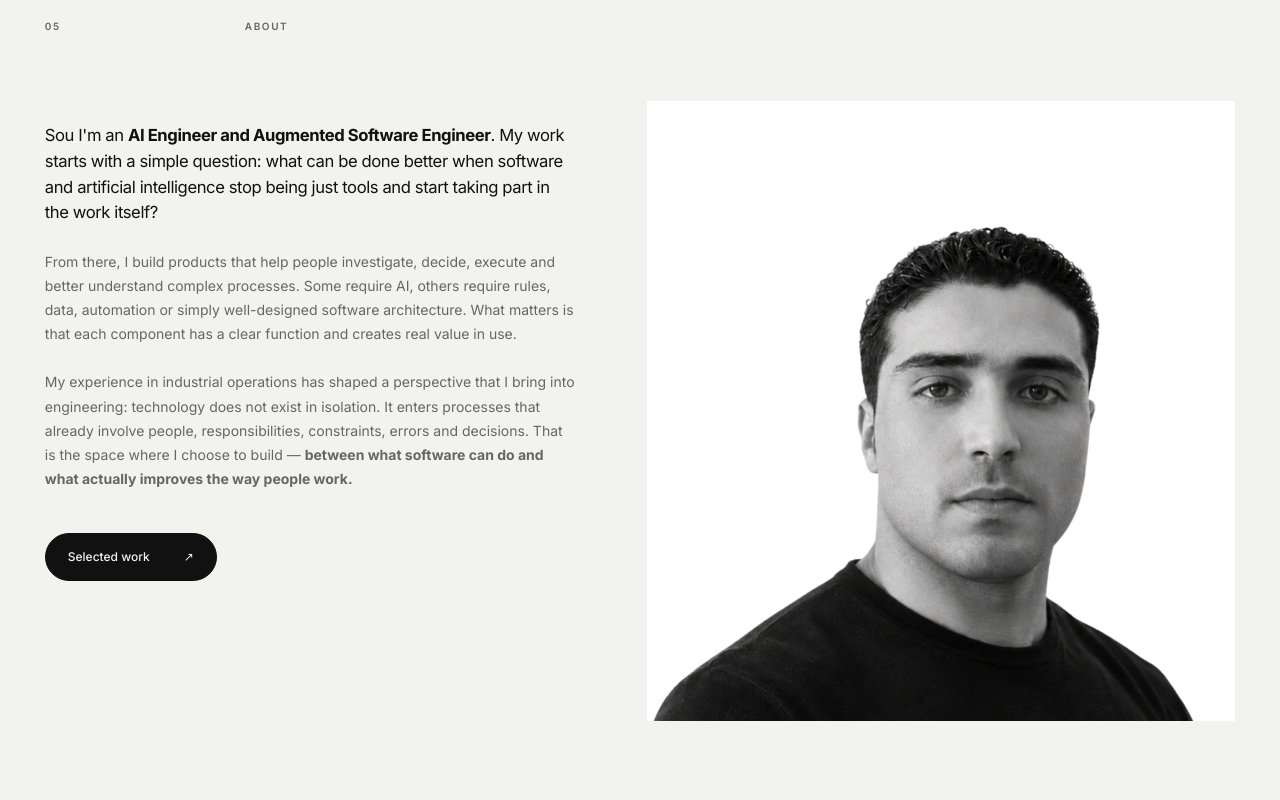
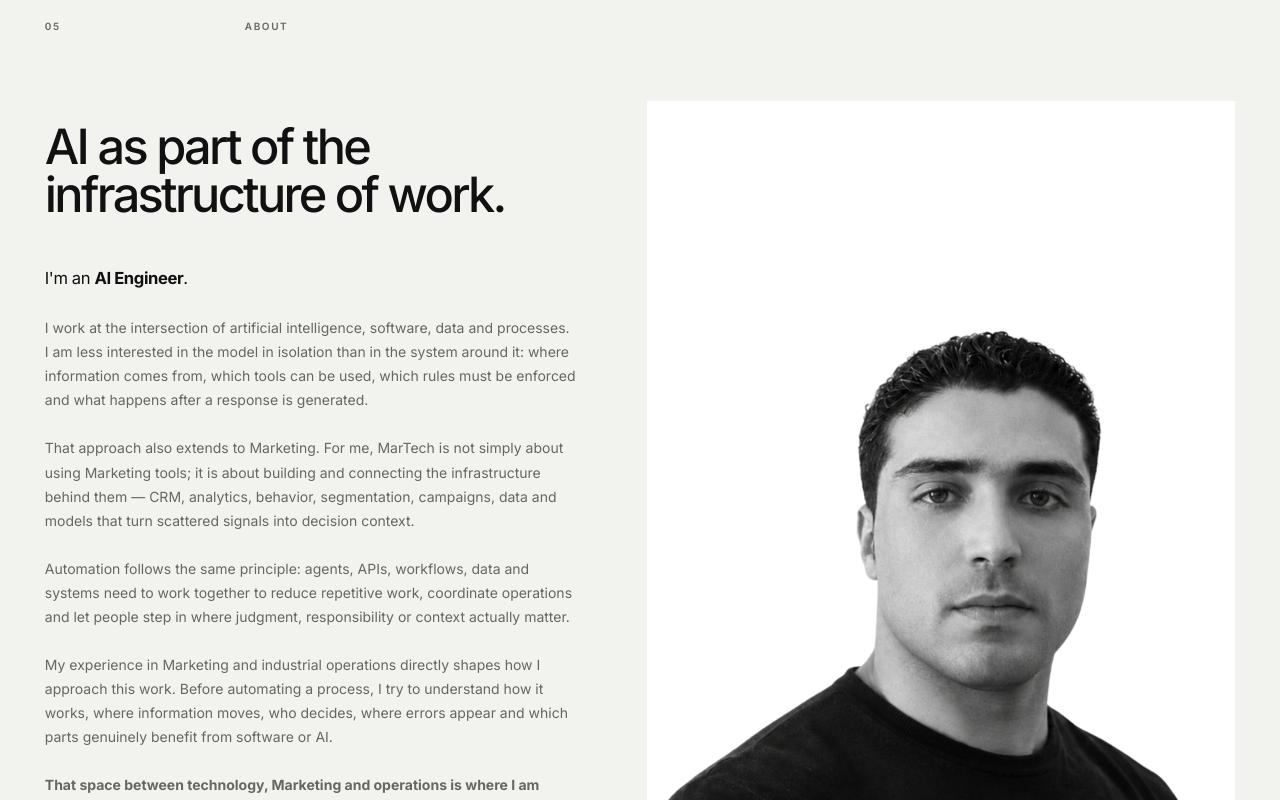
Before and after one commit to escobardanilo/my-site, a Next.js app: page / in a window 1280 px wide. Shown: the part 7600-8400 px from the top of the page. Built offline with nearby package versions, Linux system fonts and the light colour scheme.

Commit message:
Rewrite about around AI MarTech and automation

```diff
--- a/src/components/sections/About.tsx
+++ b/src/components/sections/About.tsx
@@ -1,6 +1,7 @@
 "use client";
 
 import Image from "next/image";
+
 import { useSitePreferences } from "@/context/SitePreferencesProvider";
 import type { Language } from "@/lib/translations";
 
@@ -8,58 +9,56 @@ const aboutCopy: Record<
   Language,
   {
     role: string;
-    intro: string;
-    second: string;
-    thirdBefore: string;
-    thirdEmphasis: string;
+    paragraphs: string[];
+    emphasis: string;
   }
 > = {
   pt: {
-    role: "AI Engineer e Augmented Software Engineer",
-    intro:
-      "O meu trabalho parte de uma pergunta simples: o que pode ser feito melhor quando software e inteligência artificial deixam de ser apenas ferramentas e passam a participar do próprio trabalho?",
-    second:
-      "É a partir daí que desenvolvo produtos que ajudam pessoas a investigar, decidir, executar e compreender melhor processos complexos. Alguns exigem IA, outros exigem regras, dados, automação ou simplesmente uma arquitetura de software bem pensada. O importante é que cada componente tenha uma função clara e produza valor real no uso.",
-    thirdBefore:
-      "A minha experiência em operações industriais trouxe-me uma visão que levo para a engenharia: tecnologia não existe isolada. Ela entra em processos que já têm pessoas, responsabilidades, restrições, erros e decisões. É nesse espaço que procuro construir — ",
-    thirdEmphasis:
-      "entre o que o software consegue fazer e o que realmente melhora a forma de trabalhar.",
+    role: "AI Engineer",
+    paragraphs: [
+      "Trabalho na ligação entre inteligência artificial, software, dados e processos. Interessa-me menos o modelo isolado e mais o sistema que existe à sua volta: de onde vem a informação, que ferramentas podem ser utilizadas, que regras precisam de ser respeitadas e o que acontece depois de uma resposta ser gerada.",
+      "Essa abordagem também se estende ao Marketing. MarTech, para mim, não é apenas utilizar ferramentas de Marketing, mas construir e conectar a infraestrutura por trás delas — CRM, analytics, comportamento, segmentação, campanhas, dados e modelos capazes de transformar sinais dispersos em contexto para decisão.",
+      "Em Automation, o princípio é semelhante: agentes, APIs, workflows, dados e sistemas precisam trabalhar em conjunto para reduzir tarefas repetitivas, coordenar operações e permitir que pessoas intervenham onde julgamento, responsabilidade ou contexto realmente importam.",
+      "A minha experiência em Marketing e operações industriais influencia diretamente essa forma de trabalhar. Antes de automatizar um processo, procuro entender como ele funciona, onde a informação circula, quem decide, onde surgem erros e quais partes realmente beneficiam de software ou IA.",
+    ],
+    emphasis:
+      "É nesse espaço entre tecnologia, Marketing e operação que estou a construir o meu trabalho.",
+  },
+
+  es: {
+    role: "AI Engineer",
+    paragraphs: [
+      "Trabajo en la conexión entre inteligencia artificial, software, datos y procesos. Me interesa menos el modelo aislado y más el sistema que existe a su alrededor: de dónde viene la información, qué herramientas pueden utilizarse, qué reglas deben respetarse y qué ocurre después de generar una respuesta.",
+      "Ese enfoque también se extiende al Marketing. Para mí, MarTech no significa simplemente utilizar herramientas de Marketing, sino construir y conectar la infraestructura que hay detrás: CRM, analytics, comportamiento, segmentación, campañas, datos y modelos capaces de transformar señales dispersas en contexto para decidir.",
+      "En Automation, el principio es similar: agentes, APIs, workflows, datos y sistemas deben trabajar juntos para reducir tareas repetitivas, coordinar operaciones y permitir que las personas intervengan donde el juicio, la responsabilidad o el contexto realmente importan.",
+      "Mi experiencia en Marketing y operaciones industriales influye directamente en esta forma de trabajar. Antes de automatizar un proceso, busco entender cómo funciona, por dónde circula la información, quién decide, dónde aparecen errores y qué partes realmente se benefician de software o IA.",
+    ],
+    emphasis:
+      "Es en ese espacio entre tecnología, Marketing y operación donde estoy construyendo mi trabajo.",
   },
 
   en: {
-    role: "AI Engineer and Augmented Software Engineer",
-    intro:
-      "My work starts with a simple question: what can be done better when software and artificial intelligence stop being just tools and start taking part in the work itself?",
-    second:
-      "From there, I build products that help people investigate, decide, execute and better understand complex processes. Some require AI, others require rules, data, automation or simply well-designed software architecture. What matters is that each component has a clear function and creates real value in use.",
-    thirdBefore:
-      "My experience in industrial operations has shaped a perspective that I bring into engineering: technology does not exist in isolation. It enters processes that already involve people, responsibilities, constraints, errors and decisions. That is the space where I choose to build — ",
-    thirdEmphasis:
-      "between what software can do and what actually improves the way people work.",
-  },
-
-  es: {
-    role: "AI Engineer y Augmented Software Engineer",
-    intro:
-      "Mi trabajo parte de una pregunta simple: ¿qué puede hacerse mejor cuando el software y la inteligencia artificial dejan de ser solo herramientas y pasan a formar parte del propio trabajo?",
-    second:
-      "A partir de ahí desarrollo productos que ayudan a las personas a investigar, decidir, ejecutar y comprender mejor procesos complejos. Algunos requieren IA, otros reglas, datos, automatización o simplemente una arquitectura de software bien diseñada. Lo importante es que cada componente tenga una función clara y produzca valor real en su uso.",
-    thirdBefore:
-      "Mi experiencia en operaciones industriales me ha dado una perspectiva que llevo a la ingeniería: la tecnología no existe de forma aislada. Entra en procesos que ya tienen personas, responsabilidades, restricciones, errores y decisiones. Es en ese espacio donde busco construir — ",
-    thirdEmphasis:
-      "entre lo que el software puede hacer y lo que realmente mejora la forma de trabajar.",
+    role: "AI Engineer",
+    paragraphs: [
+      "I work at the intersection of artificial intelligence, software, data and processes. I am less interested in the model in isolation than in the system around it: where information comes from, which tools can be used, which rules must be enforced and what happens after a response is generated.",
+      "That approach also extends to Marketing. For me, MarTech is not simply about using Marketing tools; it is about building and connecting the infrastructure behind them — CRM, analytics, behavior, segmentation, campaigns, data and models that turn scattered signals into decision context.",
+      "Automation follows the same principle: agents, APIs, workflows, data and systems need to work together to reduce repetitive work, coordinate operations and let people step in where judgment, responsibility or context actually matter.",
+      "My experience in Marketing and industrial operations directly shapes how I approach this work. Before automating a process, I try to understand how it works, where information moves, who decides, where errors appear and which parts genuinely benefit from software or AI.",
+    ],
+    emphasis:
+      "That space between technology, Marketing and operations is where I am building my work.",
   },
 
   de: {
-    role: "AI Engineer und Augmented Software Engineer",
-    intro:
-      "Meine Arbeit beginnt mit einer einfachen Frage: Was lässt sich besser machen, wenn Software und künstliche Intelligenz nicht mehr nur Werkzeuge sind, sondern Teil der eigentlichen Arbeit werden?",
-    second:
-      "Von dort aus entwickle ich Produkte, die Menschen dabei unterstützen, komplexe Prozesse zu untersuchen, Entscheidungen zu treffen, Aufgaben auszuführen und Zusammenhänge besser zu verstehen. Manche benötigen KI, andere Regeln, Daten, Automatisierung oder einfach eine gut durchdachte Softwarearchitektur. Entscheidend ist, dass jede Komponente eine klare Funktion erfüllt und im realen Einsatz einen konkreten Wert schafft.",
-    thirdBefore:
-      "Meine Erfahrung in industriellen Abläufen prägt meine Arbeit als Engineer: Technologie existiert nicht isoliert. Sie wird Teil von Prozessen, in denen bereits Menschen, Verantwortlichkeiten, Einschränkungen, Fehler und Entscheidungen existieren. Genau in diesem Raum möchte ich Systeme entwickeln — ",
-    thirdEmphasis:
-      "zwischen dem, was Software leisten kann, und dem, was die Art zu arbeiten tatsächlich verbessert.",
+    role: "AI Engineer",
+    paragraphs: [
+      "Ich arbeite an der Verbindung von künstlicher Intelligenz, Software, Daten und Prozessen. Mich interessiert weniger das isolierte Modell als das System darum herum: Woher Informationen kommen, welche Tools genutzt werden dürfen, welche Regeln gelten und was nach einer generierten Antwort passiert.",
+      "Dieser Ansatz gilt auch für Marketing. MarTech bedeutet für mich nicht nur, Marketing-Tools zu nutzen, sondern die Infrastruktur dahinter zu bauen und zu verbinden — CRM, Analytics, Verhalten, Segmentierung, Kampagnen, Daten und Modelle, die verteilte Signale in Entscheidungskontext überführen.",
+      "Bei Automation gilt dasselbe Prinzip: Agenten, APIs, Workflows, Daten und Systeme müssen zusammenspielen, um repetitive Arbeit zu reduzieren, Abläufe zu koordinieren und Menschen dort einzubeziehen, wo Urteil, Verantwortung oder Kontext entscheidend sind.",
+      "Meine Erfahrung in Marketing und industriellen Abläufen prägt diese Arbeitsweise direkt. Bevor ich einen Prozess automatisiere, versuche ich zu verstehen, wie er funktioniert, wo Informationen fließen, wer entscheidet, wo Fehler entstehen und welche Teile tatsächlich von Software oder KI profitieren.",
+    ],
+    emphasis:
+      "Genau in diesem Raum zwischen Technologie, Marketing und Operations entwickle ich meine Arbeit weiter.",
   },
 };
 
@@ -90,47 +89,41 @@ export function About() {
 
         <div className="about__layout">
           <div className="about__content">
+            <h2 className="about__title">
+              {
+                copy.about.title
+              }
+            </h2>
+
             <div className="about__copy">
               <p className="about__lead">
-                Sou{" "}
-                {language === "pt" ? (
-                  <strong>
-                    {about.role}
-                  </strong>
-                ) : language === "en" ? (
-                  <>
-                    I&apos;m an{" "}
-                    <strong>
-                      {about.role}
-                    </strong>
-                  </>
-                ) : language === "es" ? (
-                  <>
-                    Soy{" "}
-                    <strong>
-                      {about.role}
-                    </strong>
-                  </>
-                ) : (
-                  <>
-                    Ich bin{" "}
-                    <strong>
-                      {about.role}
-                    </strong>
-                  </>
-                )}
-                .{" "}
-                {about.intro}
+                {language === "pt"
+                  ? "Sou "
+                  : language === "es"
+                    ? "Soy "
+                    : language === "en"
+                      ? "I'm an "
+                      : "Ich bin "}
+                <strong>
+                  {about.role}
+                </strong>
+                .
               </p>
 
-              <p className="about__paragraph">
-                {about.second}
-              </p>
+              {about.paragraphs.map(
+                (paragraph) => (
+                  <p
+                    className="about__paragraph"
+                    key={paragraph}
+                  >
+                    {paragraph}
+                  </p>
+                ),
+              )}
 
               <p className="about__paragraph">
-                {about.thirdBefore}
                 <strong>
-                  {about.thirdEmphasis}
+                  {about.emphasis}
                 </strong>
               </p>
             </div>
@@ -140,7 +133,10 @@ export function About() {
               href="#projects"
             >
               <span>
-                {copy.hero.selectedWork}
+                {
+                  copy.hero
+                    .selectedWork
+                }
               </span>
 
               <span aria-hidden="true">
```
